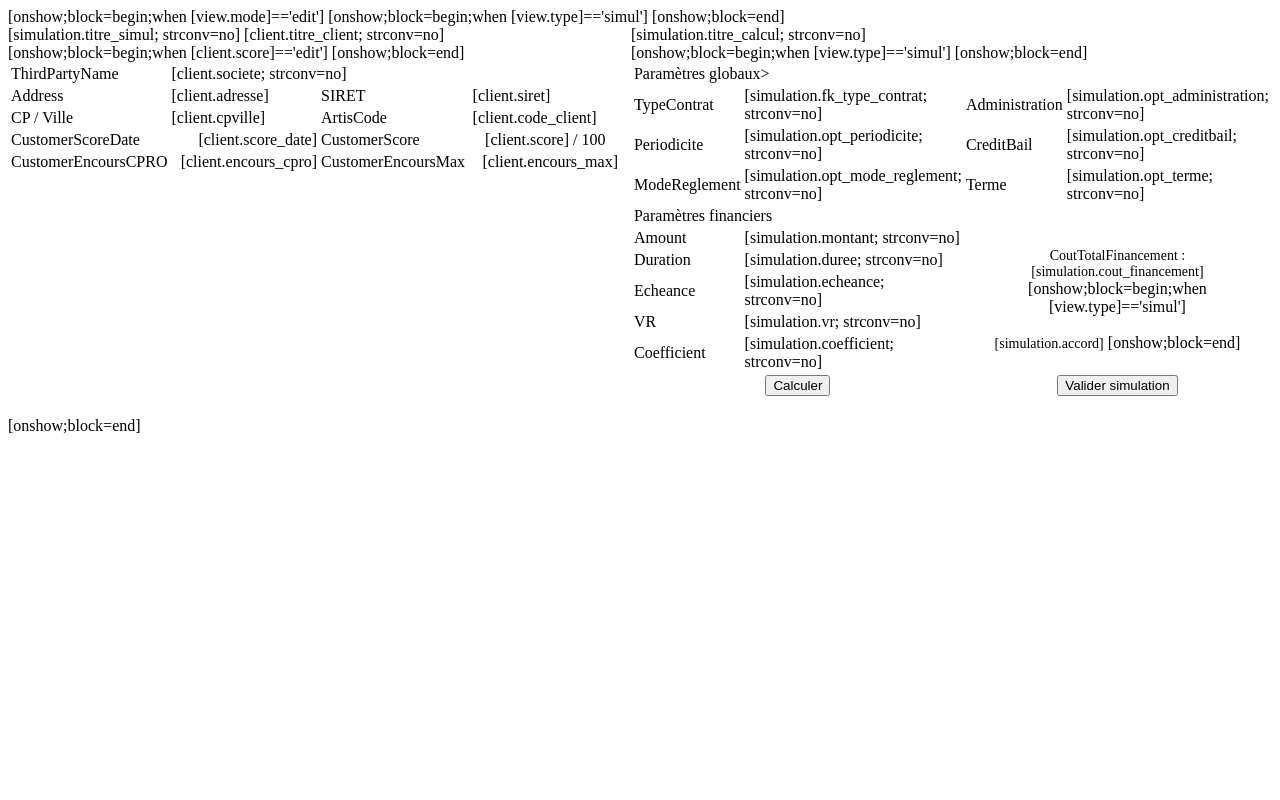
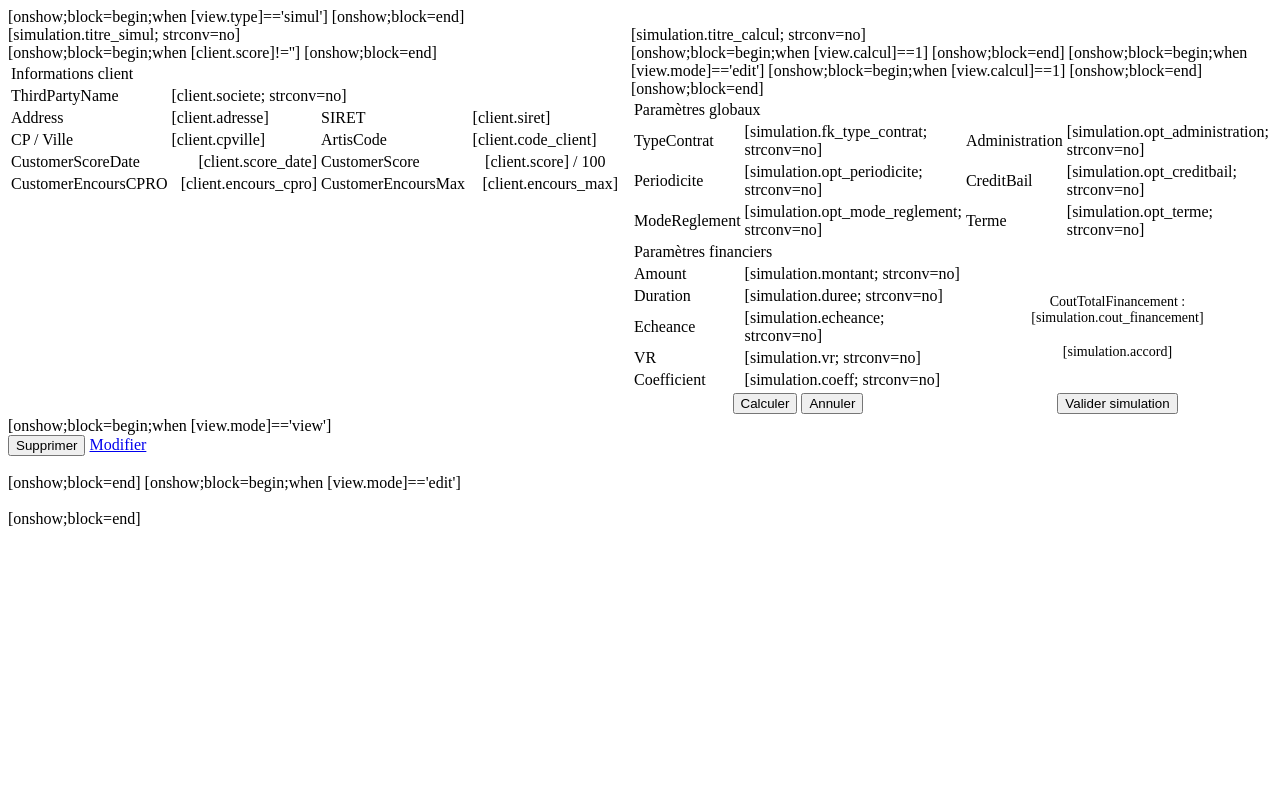
Before and after one commit to atm-jpb/financement, a PHP site: page /ATM/tpl/simulation.tpl.php in a window 1280 px wide. Run offline with PHP 8.4, Linux system fonts and the light colour scheme.

Commit message:
Simulateur : affichage + ajax

```diff
--- a/ajaxsimulateur.php
+++ b/ajaxsimulateur.php
@@ -72,10 +72,11 @@
 	$outjson = GETPOST('outjson', 'int');
 
 	$formfin = new FormFinancement($db);
+	$form = new TFormCore();
 	$idTypeContrat = GETPOST('idTypeContrat');
 	$opt_periodicite = GETPOST('opt_periodicite');
 
-	$htmlresult = $formfin->select_duree($idTypeContrat, $opt_periodicite, '', 'duree');
+	$htmlresult = $form->combo('','duree', $formfin->array_duree($idTypeContrat, $opt_periodicite), '');
 
 	$db->close();
 
--- a/tpl/simulation.tpl.php
+++ b/tpl/simulation.tpl.php
@@ -1,14 +1,14 @@
-[onshow;block=begin;when [view.mode]=='edit']
-
 <table width="100%"cellpadding="0" cellspacing="0">
 <tr>
 [onshow;block=begin;when [view.type]=='simul']
 <td valign="top" width="50%" style="padding-right: 5px;">
 	<div id="simulateur" style="width: 100%;">
 	[simulation.titre_simul; strconv=no]
-
-	[client.titre_client; strconv=no]
+	<br />
 	<table class="border" width="100%">
+		<tr class="liste_titre">
+			<td colspan="4">Informations client</td>
+		</tr>
 		<tr>
 			<td width="25%">ThirdPartyName</td>
 			<td colspan="3">[client.societe; strconv=no]</td>
@@ -25,7 +25,7 @@
 			<td>ArtisCode</td>
 			<td>[client.code_client]</td>
 		</tr>
-		[onshow;block=begin;when [client.score]=='edit']
+		[onshow;block=begin;when [client.score]!='']
 		<tr>
 			<td>CustomerScoreDate</td>
 			<td align="right">[client.score_date]</td>
@@ -46,12 +46,11 @@
 [onshow;block=end]
 <td valign="top" style="padding-left: 5px;">
 	<div id="calculateur" style="width: 100%;">
-
 	[simulation.titre_calcul; strconv=no]
 	<br />
 	<table class="border" width="100%">
 		<tr class="liste_titre">
-			<td colspan="4">Paramètres globaux></td>
+			<td colspan="4">Paramètres globaux</td>
 		</tr>
 		<tr>
 			<td><span class="fieldrequired">TypeContrat</span></td>
@@ -78,13 +77,13 @@
 			<td>Amount</td>
 			<td>[simulation.montant; strconv=no]</td>
 
+			[onshow;block=begin;when [view.calcul]==1]
 			<td colspan="2" rowspan="5" align="center">
 				<span style="font-size: 14px;">CoutTotalFinancement : [simulation.cout_financement]</span>
-				[onshow;block=begin;when [view.type]=='simul']
 				<br /><br />
 				<span style="font-size: 14px;">[simulation.accord]</span>
-				[onshow;block=end]
 			</td>
+			[onshow;block=end]
 		</tr>
 		<tr>
 			<td><span class="fieldrequired">Duration</span></td>
@@ -100,20 +99,39 @@
 		</tr>
 		<tr>
 			<td>Coefficient</td>
-			<td>[simulation.coefficient; strconv=no]</td>
+			<td>[simulation.coeff; strconv=no]</td>
 		</tr>
+		[onshow;block=begin;when [view.mode]=='edit']
 		<tr>
-			<td align="center" colspan="2"><input type="submit" name="calculate" value="Calculer" class="button" /></td>
-			[onshow;block=begin;when [view.type]=='simul']
+			<td align="center" colspan="2">
+				<input type="submit" name="calculate" value="Calculer" class="button" />
+				<input type="submit" name="cancel" value="Annuler" class="button">
+			</td>
+			[onshow;block=begin;when [view.calcul]==1]
 			<td align="center" colspan="2">
 				<input type="submit" name="validate_simul" value="Valider simulation" class="button" />
 			</td>
 			[onshow;block=end]
 		</tr>
+		[onshow;block=end]
 	</table>
 	</div>
 </td>
 </tr>
 </table>
+
+[onshow;block=begin;when [view.mode]=='view']
+<div class="tabsAction">
+	<input type="button" id="action-delete" value="Supprimer" name="cancel" class="butActionDelete" onclick="document.location.href='?action=delete&id=[simulation.id]'">
+	<a href="?id=[simulation.id]&action=edit" class="butAction">Modifier</a>
+</div>
 <br />
 [onshow;block=end]
+
+[onshow;block=begin;when [view.mode]=='edit']
+<br />
+<center>
+
+</center>
+<br />
+[onshow;block=end]
```
Also changed, not shown: simulation.php (+53 -11 lines).
